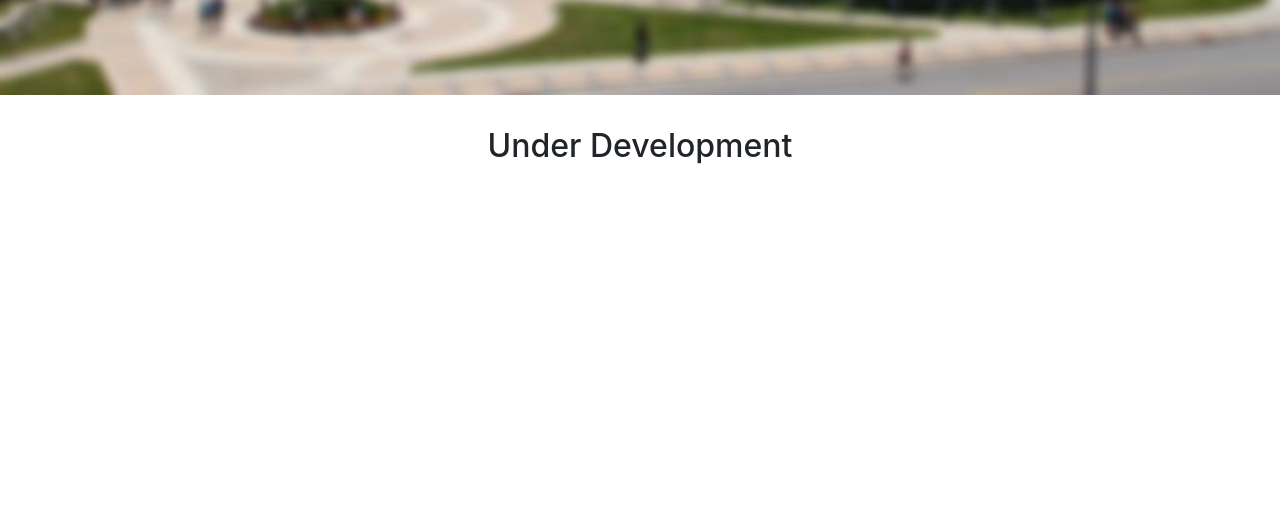
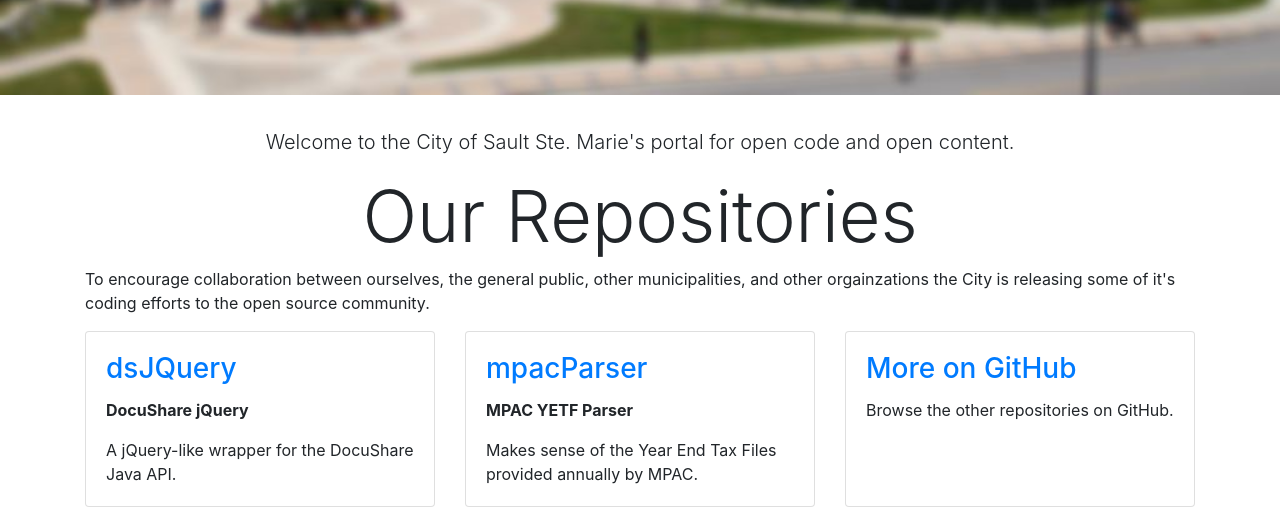
Before and after one commit to cityssm/cityssm.github.io, a plain HTML site: page index.html in a window 1280 px wide. Shown: the part 333-860 px from the top of the page. Before the commit the page ends 800 px from the top, so only its background shows below. Drawn offline with nearby package versions, Linux system fonts and the light colour scheme.

Commit message:
Initial landing page

```diff
--- a/_src-scss/style.scss
+++ b/_src-scss/style.scss
@@ -1,11 +1,11 @@
-.jumbotron {
+.jumbotron--header {
   background-image: url('../img/header.jpg');
   background-position: bottom;
   background-size: cover;
 
   h1 {
+    margin: 50px 0;
     font-size: 100px;
     color: #fff;
-    margin: 50px 0;
   }
 }
--- a/index.html
+++ b/index.html
@@ -11,7 +11,7 @@
 </head>
 
 <body>
-  <div class="jumbotron jumbotron-fluid">
+  <div class="jumbotron jumbotron-fluid jumbotron--header">
     <div class="container">
       <h1 class="text-center" title="City of Sault Ste. Marie on GitHub">
       <img class="img-fluid" src="img/header-cityssm.png" alt="Sault Ste. Marie" />
@@ -21,12 +21,49 @@
   </div>
 
   <div class="container">
-    <h2 class="text-center">Under Development</h2>
+    <p class="lead text-center">
+      Welcome to the City of Sault Ste. Marie's portal for open code and open content.</p>
   </div>
 
-  <script src="https://code.jquery.com/jquery-3.2.1.slim.min.js" integrity="sha384-KJ3o2DKtIkvYIK3UENzmM7KCkRr/rE9/Qpg6aAZGJwFDMVNA/GpGFF93hXpG5KkN" crossorigin="anonymous"></script>
-  <script src="https://cdnjs.cloudflare.com/ajax/libs/popper.js/1.12.3/umd/popper.min.js" integrity="sha384-vFJXuSJphROIrBnz7yo7oB41mKfc8JzQZiCq4NCceLEaO4IHwicKwpJf9c9IpFgh" crossorigin="anonymous"></script>
-  <script src="https://maxcdn.bootstrapcdn.com/bootstrap/4.0.0-beta.2/js/bootstrap.min.js" integrity="sha384-alpBpkh1PFOepccYVYDB4do5UnbKysX5WZXm3XxPqe5iKTfUKjNkCk9SaVuEZflJ" crossorigin="anonymous"></script>
+  <div class="container" style="margin-bottom:20px">
+    <h2 class="display-3 text-center">
+      Our Repositories</h2>
+    <p>
+      To encourage collaboration between ourselves, the general public, other municipalities, and other orgainzations
+      the City is releasing some of it's coding efforts to the open source community.</p>
+
+    <div class="card-deck">
+      <div class="card">
+        <div class="card-body">
+          <h3 class="card-title">
+            <a href="https://github.com/cityssm/dsJQuery">dsJQuery</a></h3>
+          <p class="card-text"><strong>DocuShare jQuery</strong></p>
+          <p class="card-text">A jQuery-like wrapper for the DocuShare Java API.</p>
+        </div>
+      </div>
+      <div class="card">
+        <div class="card-body">
+          <h3 class="card-title">
+            <a href="https://github.com/cityssm/mpacParser">mpacParser</a></h3>
+          <p class="card-text"><strong>MPAC YETF Parser</strong></p>
+          <p class="card-text">Makes sense of the Year End Tax Files provided annually by MPAC.</p>
+        </div>
+      </div>
+      <div class="card">
+        <div class="card-body">
+          <h3 class="card-title">
+            <a href="https://github.com/cityssm/">More on GitHub</a></h3>
+          <p class="card-text">Browse the other repositories on GitHub.</p>
+        </div>
+      </div>
+    </div>
+  </div>
+
+  <!--
+    <script src="https://code.jquery.com/jquery-3.2.1.slim.min.js" integrity="sha384-KJ3o2DKtIkvYIK3UENzmM7KCkRr/rE9/Qpg6aAZGJwFDMVNA/GpGFF93hXpG5KkN" crossorigin="anonymous"></script>
+    <script src="https://cdnjs.cloudflare.com/ajax/libs/popper.js/1.12.3/umd/popper.min.js" integrity="sha384-vFJXuSJphROIrBnz7yo7oB41mKfc8JzQZiCq4NCceLEaO4IHwicKwpJf9c9IpFgh" crossorigin="anonymous"></script>
+    <script src="https://maxcdn.bootstrapcdn.com/bootstrap/4.0.0-beta.2/js/bootstrap.min.js" integrity="sha384-alpBpkh1PFOepccYVYDB4do5UnbKysX5WZXm3XxPqe5iKTfUKjNkCk9SaVuEZflJ" crossorigin="anonymous"></script>
+  -->
 </body>
 
 </html>
```
